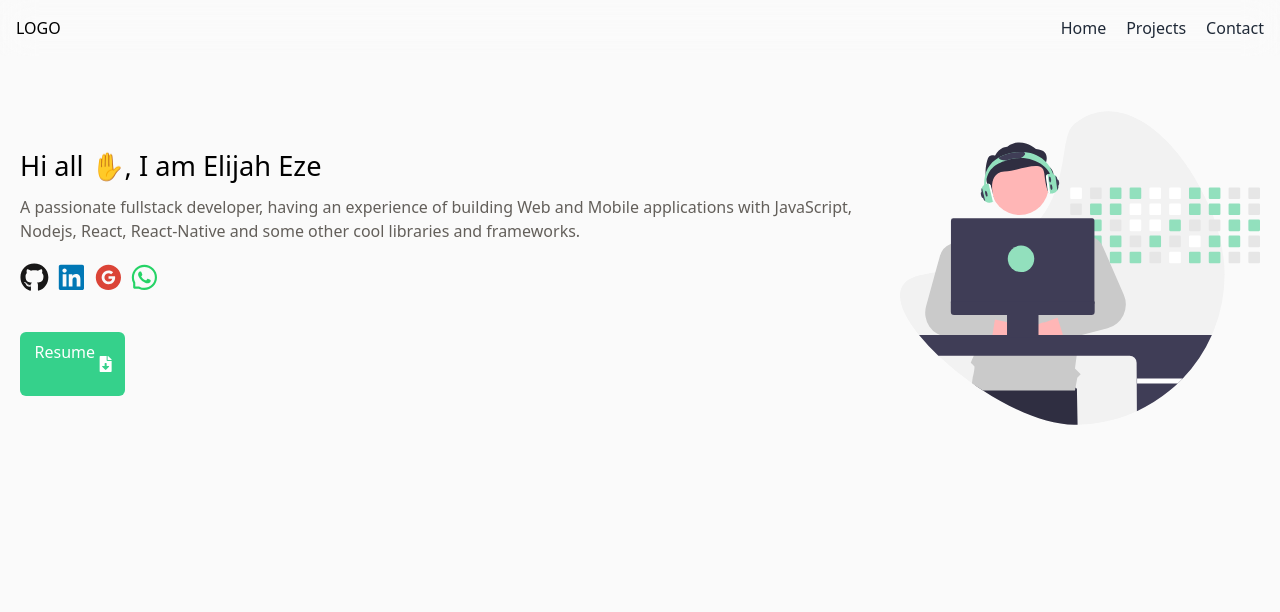
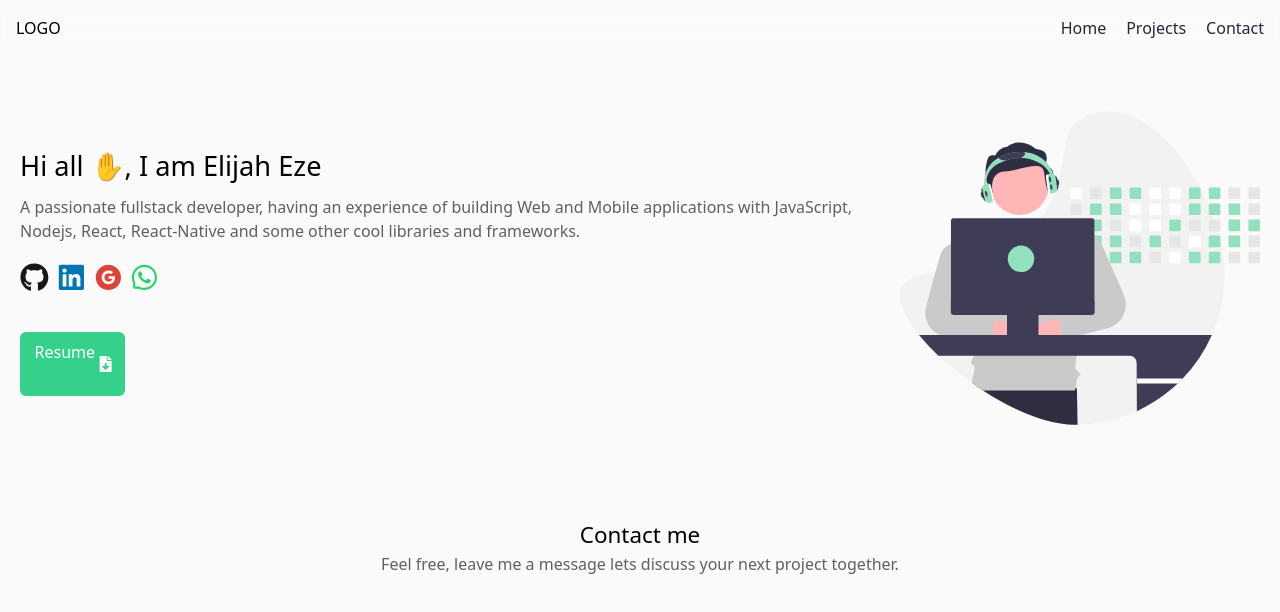
Before and after one commit to ezecodes/portfolio, a Next.js app: page / in a window 1280 px wide. Shown: the top 612 px of the page. Built offline with nearby package versions, Linux system fonts and the light colour scheme.

Commit message:
add attributes

```diff
--- a/components/contact/index.js
+++ b/components/contact/index.js
@@ -2,7 +2,13 @@
 export default function () {
 	return (
 		<section id="contact">
+			<h2 className="h2_header"> Contact me </h2>
+			<form className="">
+				<legend className="semifaded_text"> Feel free, leave me a message lets discuss your next project together. </legend>
+				<fieldset>
 
+				</fieldset>
+			</form>
 		</section>
 	)
 }
```
